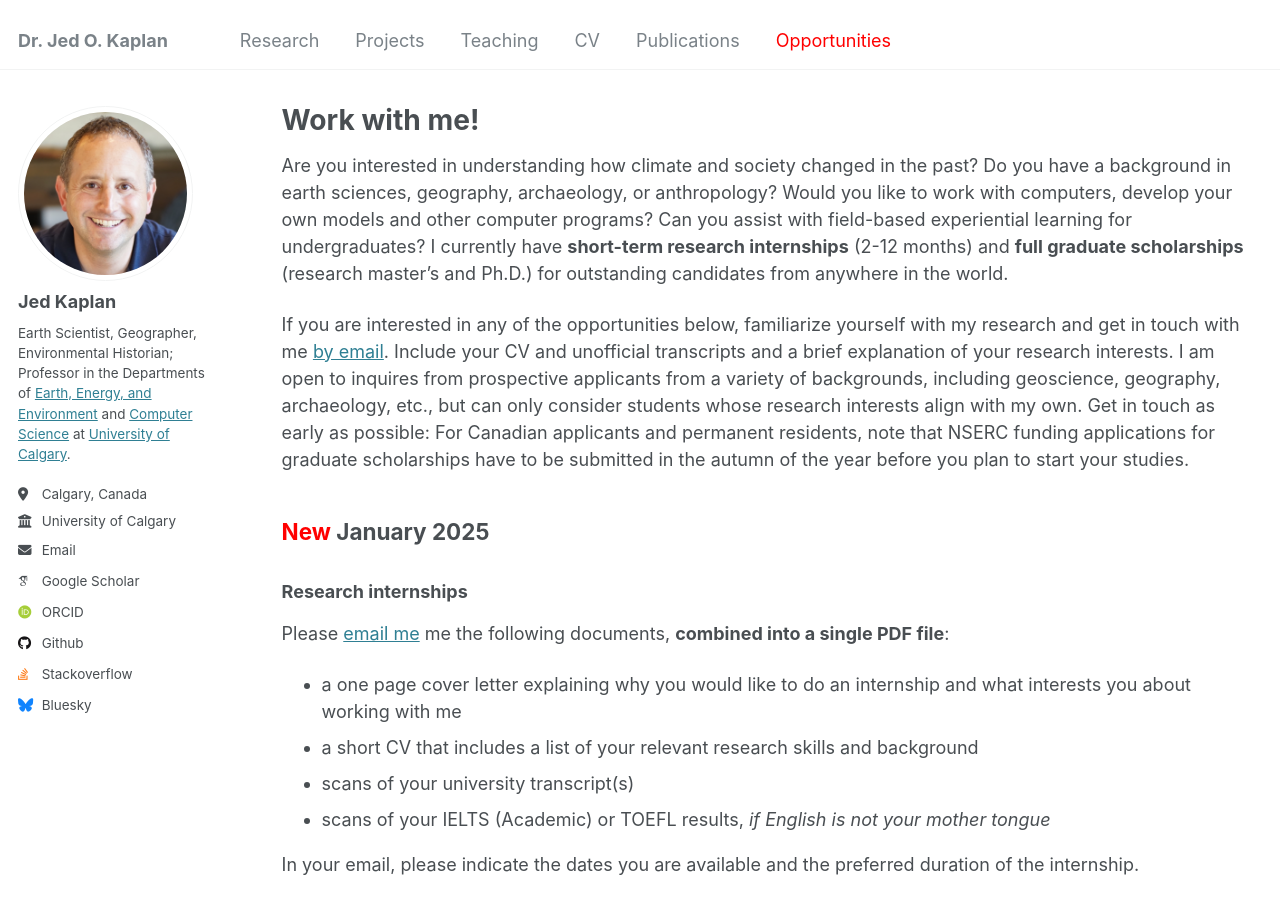
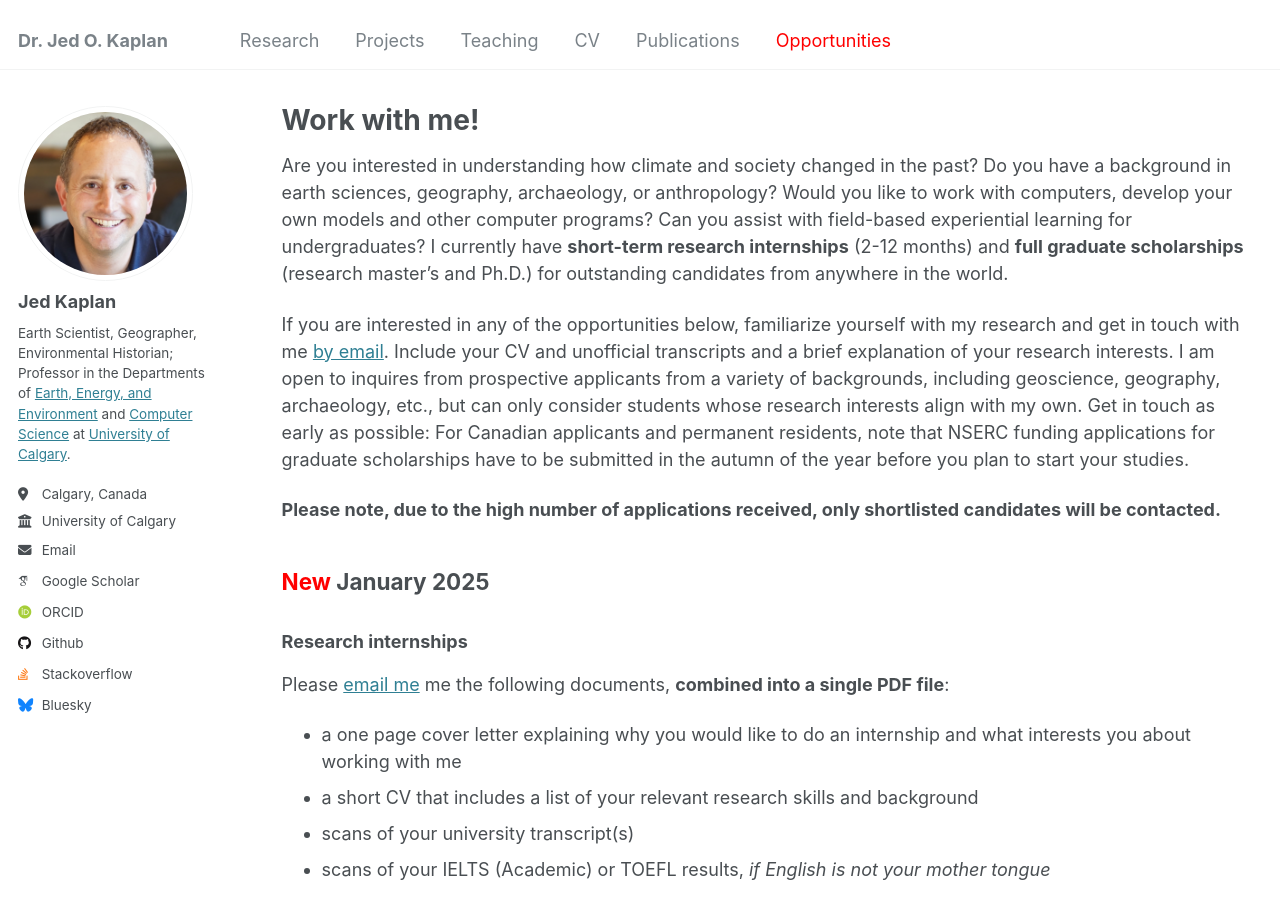
Before and after one commit to jedokaplan/jedokaplan.github.io, a Jekyll site: the page built from _pages/opportunities.md, in a window 1280 px wide and 900 px high. Built offline with Jekyll 4.4.1, drawn with Linux system fonts in a browser that asks for light colours; some web fonts are replaced.

Commit message:
edits to opportunities page

```diff
--- a/_pages/opportunities.md
+++ b/_pages/opportunities.md
@@ -10,6 +10,8 @@ redirect_from:
 Are you interested in understanding how climate and society changed in the past? Do you have a background in earth sciences, geography, archaeology, or anthropology? Would you like to work with computers, develop your own models and other computer programs? Can you assist with field-based experiential learning for undergraduates? I currently have **short-term research internships** (2-12 months) and **full graduate scholarships** (research master's and Ph.D.) for outstanding candidates from anywhere in the world.
 
 If you are interested in any of the opportunities below, familiarize yourself with my research and get in touch with me [by email](mailto:jed.kaplan@ucalgary.ca). Include your CV and unofficial transcripts and a brief explanation of your research interests. I am open to inquires from prospective applicants from a variety of backgrounds, including geoscience, geography, archaeology, etc., but can only consider students whose research interests align with my own. Get in touch as early as possible: For Canadian applicants and permanent residents, note that NSERC funding applications for graduate scholarships have to be submitted in the autumn of the year before you plan to start your studies.
+
+**Please note, due to the high number of applications received, only shortlisted candidates will be contacted.**
 
 ## <span style="color:red">New</span> January 2025
 ### Research internships
```
Also changed, not shown: 1 other file.
